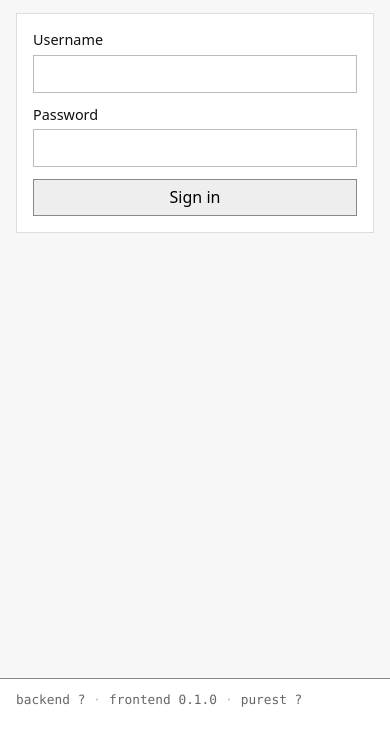
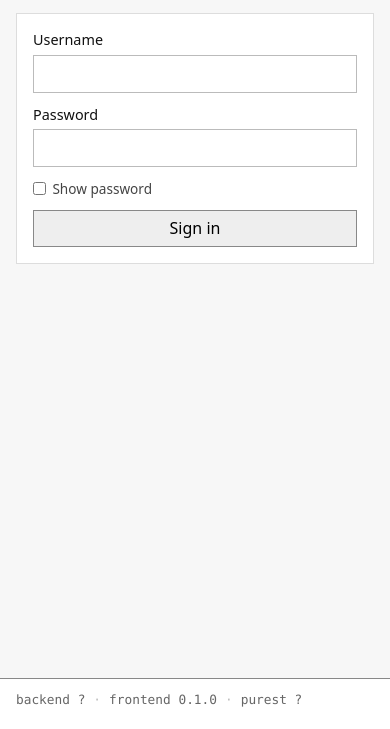
Before and after one commit to Locchan/hik-video-dashboard, a plain HTML site: page frontend/index.html in a window 390 px wide. Shown: the part 115-844 px from the top of the page. Drawn offline with Linux system fonts and the light colour scheme; no server answers.

Commit message:
Add show-password checkboxes under all password fields (0.1.1).
Co-authored-by: Cursor <cursoragent@cursor.com>

```diff
--- a/frontend/css/app.css
+++ b/frontend/css/app.css
@@ -552,6 +552,27 @@ table.config input.cell {
   font: inherit;
 }
 
+.pwd-field {
+  display: flex;
+  flex-direction: column;
+  gap: 0.35rem;
+  width: 100%;
+}
+
+label.show-password {
+  flex-direction: row;
+  align-items: center;
+  gap: 0.4rem;
+  font-size: 0.85rem;
+  color: #444;
+  user-select: none;
+}
+
+label.show-password input[type="checkbox"] {
+  width: auto;
+  margin: 0;
+}
+
 @media (max-width: 720px) {
   .panels-row {
     grid-template-columns: 1fr;
--- a/frontend/index.html
+++ b/frontend/index.html
@@ -25,6 +25,7 @@
     <div id="site-footer"></div>
     <script src="/js/version.js"></script>
     <script src="/js/i18n.js"></script>
+    <script src="/js/password-toggle.js"></script>
     <script src="/js/auth.js"></script>
     <script src="/js/features.js"></script>
     <script src="/js/footer.js"></script>
--- a/frontend/js/configuration.js
+++ b/frontend/js/configuration.js
@@ -330,6 +330,7 @@
           "</button>" +
           "</div></td>";
         usersBody.appendChild(tr);
+        if (window.HVDPasswordToggle) HVDPasswordToggle.enhance(tr);
         tr.querySelector(".btn-set-pwd").addEventListener("click", function () {
           adminError.className = "error";
           adminError.textContent = "";
--- a/frontend/js/i18n.js
+++ b/frontend/js/i18n.js
@@ -14,6 +14,7 @@
       "login.failed": "Login failed.",
       "login.network": "Network error.",
       "login.pwd_changed": "Password updated. Sign in with your new password.",
+      "password.show": "Show password",
 
       "header.brand": "HIK Video Dashboard",
       "header.nav.configuration": "Configuration",
@@ -128,6 +129,7 @@
       "login.failed": "Не удалось войти.",
       "login.network": "Ошибка сети.",
       "login.pwd_changed": "Пароль обновлён. Войдите с новым паролем.",
+      "password.show": "Показать пароль",
 
       "header.brand": "HIK Video Dashboard",
       "header.nav.configuration": "Настройки",
--- /dev/null
+++ b/frontend/js/password-toggle.js
@@ -0,0 +1,60 @@
+(function (global) {
+  function labelText() {
+    return (global.HVDi18n && HVDi18n.t("password.show")) || "Show password";
+  }
+
+  function attachOne(input) {
+    if (!input || input.getAttribute("data-pwd-enhanced") === "1") return;
+    input.setAttribute("data-pwd-enhanced", "1");
+
+    var row = document.createElement("label");
+    row.className = "show-password";
+    var cb = document.createElement("input");
+    cb.type = "checkbox";
+    cb.setAttribute("autocomplete", "off");
+    var span = document.createElement("span");
+    span.setAttribute("data-i18n", "password.show");
+    span.textContent = labelText();
+    row.appendChild(cb);
+    row.appendChild(span);
+
+    cb.addEventListener("change", function () {
+      input.type = cb.checked ? "text" : "password";
+    });
+
+    var parent = input.parentNode;
+    if (parent && parent.classList && parent.classList.contains("inline-pwd")) {
+      var block = document.createElement("div");
+      block.className = "pwd-field";
+      parent.parentNode.insertBefore(block, parent);
+      block.appendChild(parent);
+      block.appendChild(row);
+      return;
+    }
+    if (parent && parent.tagName === "LABEL") {
+      parent.parentNode.insertBefore(row, parent.nextSibling);
+      return;
+    }
+    parent.insertBefore(row, input.nextSibling);
+  }
+
+  function enhance(root) {
+    root = root || document;
+    var nodes = root.querySelectorAll('input[type="password"]');
+    for (var i = 0; i < nodes.length; i++) {
+      attachOne(nodes[i]);
+    }
+  }
+
+  function boot() {
+    enhance(document);
+  }
+
+  if (document.readyState === "loading") {
+    document.addEventListener("DOMContentLoaded", boot);
+  } else {
+    boot();
+  }
+
+  global.HVDPasswordToggle = { enhance: enhance };
+})(window);
```
Also changed, not shown: frontend/configuration/index.html (+1 -0 lines), 1 other file.
